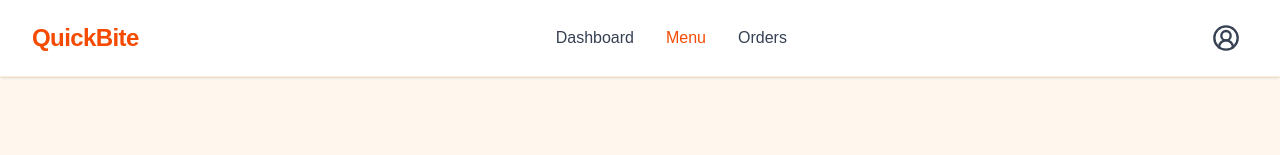
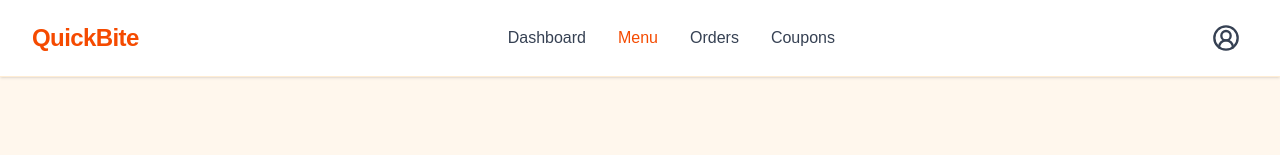
Before and after one commit to g-anupam/next-delivery, a Next.js app: page /restaurants/menu in a window 1280 px wide. Shown: the top 155 px of the page. Built offline with nearby package versions, Linux system fonts and the light colour scheme; no server answers.

Commit message:
feat: coupon update in navbar

```diff
--- a/src/app/restaurants/layout.tsx
+++ b/src/app/restaurants/layout.tsx
@@ -69,6 +69,17 @@ export default function RestaurantLayout({
           >
             Orders
           </Link>
+
+          <Link
+            href="/restaurants/coupons"
+            className={`font-medium ${
+              pathname.startsWith("/restaurants/orders")
+                ? "text-orange-600"
+                : "text-gray-700 hover:text-orange-600"
+            }`}
+          >
+            Coupons
+          </Link>
         </div>
 
         {/* Right: Profile dropdown */}
```
